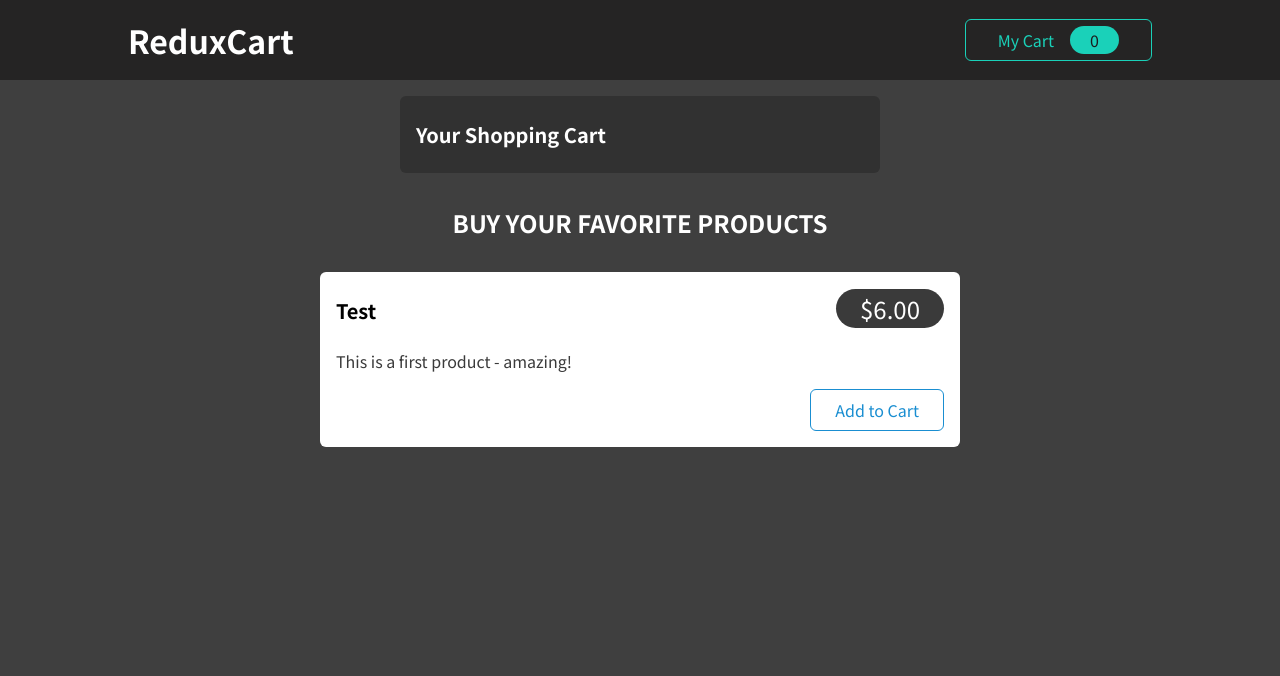
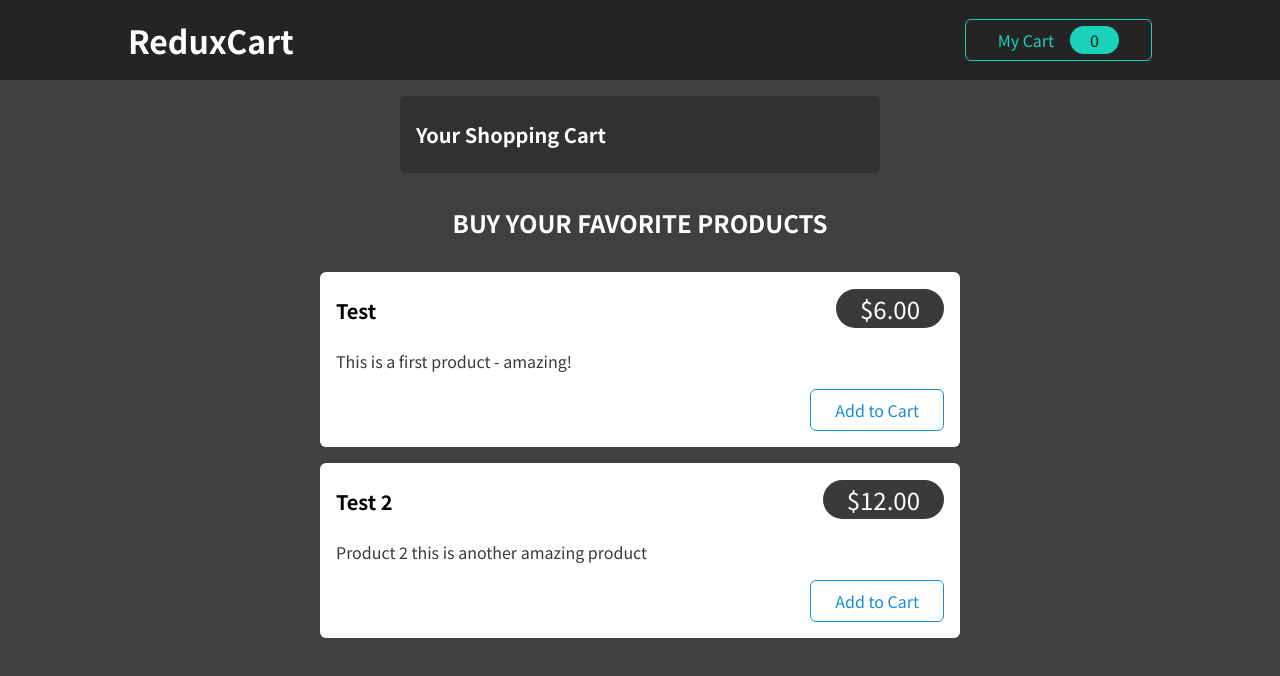
Before and after one commit to AlvaroDDG86/redux-react, a React (Create React App) app: page / in a window 1280 px wide. Shown: the top 676 px of the page. Built offline with nearby package versions, Linux system fonts and the light colour scheme.

Commit message:
Refactor useSelector and new item

```diff
--- a/src/components/Cart/Cart.js
+++ b/src/components/Cart/Cart.js
@@ -3,10 +3,9 @@ import Card from '../UI/Card';
 import classes from './Cart.module.css';
 import CartItem from './CartItem';
 
-const Cart = (props) => {
-  const showChart = useSelector(state => state.cart.showCart)
-  const items = useSelector(state => state.cart.items)
-  if (!showChart) return null
+const Cart = () => {
+  const { showCart, items } = useSelector(state => state.cart)
+  if (!showCart) return null
   return (
     <Card className={classes.cart}>
       <h2>Your Shopping Cart</h2>
--- a/src/components/Counter/Counter.js
+++ b/src/components/Counter/Counter.js
@@ -3,8 +3,7 @@ import { useDispatch, useSelector } from 'react-redux'
 import { counterActions } from '../../store/slices/counter';
 
 const Counter = () => {
-  const counter = useSelector(state => state.counter.counter)
-  const showCounter = useSelector(state => state.counter.showCounter)
+  const {counter, showCounter} = useSelector(state => state.counter)
   const dispatch = useDispatch()
 
   const incrementHandler = () => {
--- a/src/components/Shop/Products.js
+++ b/src/components/Shop/Products.js
@@ -11,6 +11,11 @@ const Products = (props) => {
           price={6}
           description='This is a first product - amazing!'
         />
+        <ProductItem
+          title='Test 2'
+          price={12}
+          description='Product 2 this is another amazing product'
+        />
       </ul>
     </section>
   );
```
